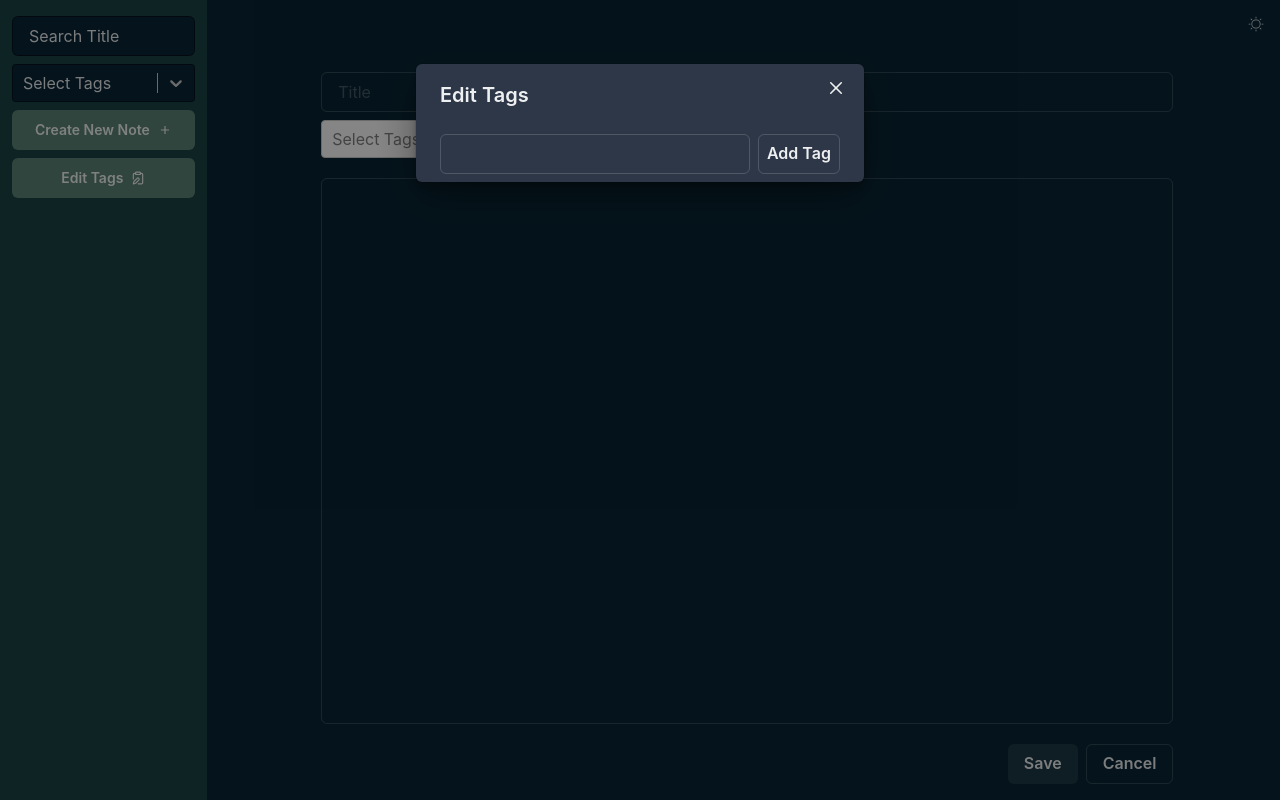
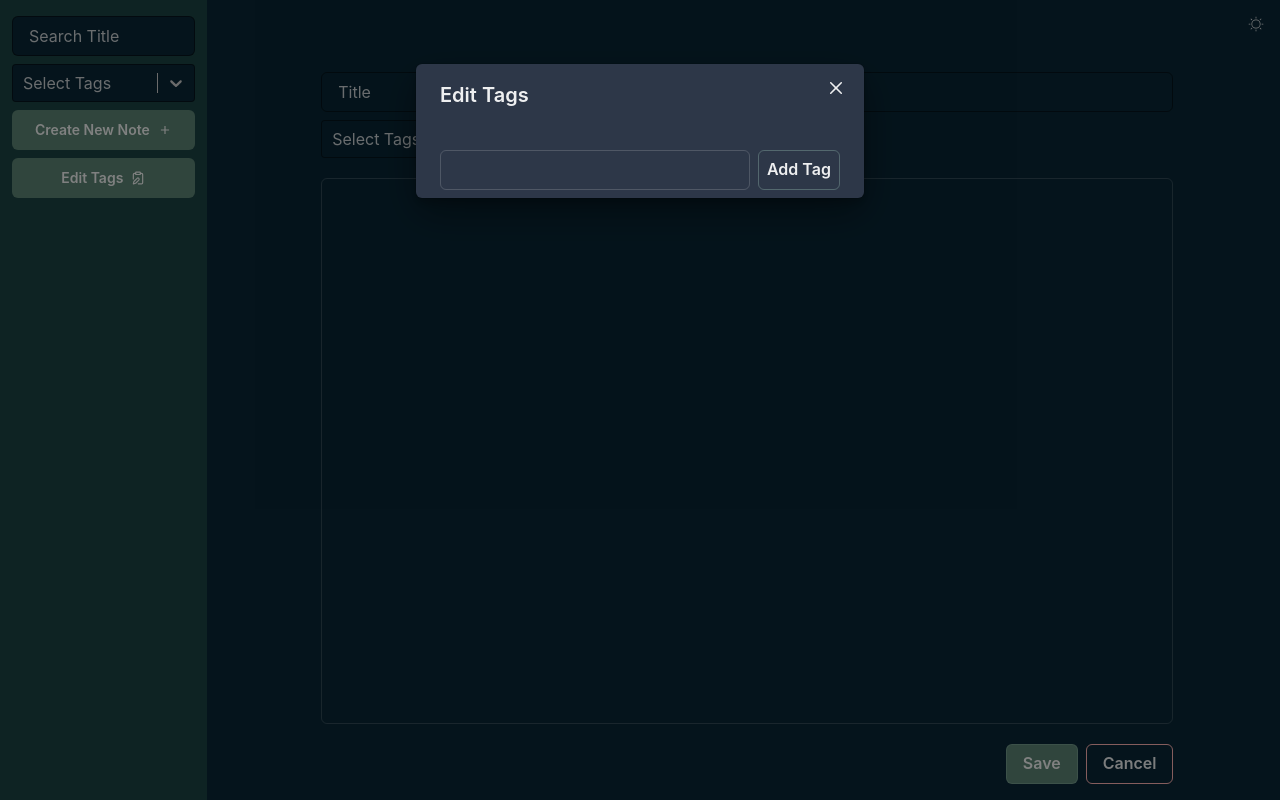
Before and after one commit to IdrisGit/MarkUp, a React (Vite) app: page /new in a window 1280 px wide. Both pictures are taken after a click on the button "Edit Tags". Built offline with nearby package versions, Linux system fonts and the light colour scheme.

Commit message:
style: updated button colors

```diff
--- a/src/components/NoteForm.tsx
+++ b/src/components/NoteForm.tsx
@@ -3,7 +3,15 @@ import CreatableReactSelect from 'react-select/creatable';
 import { v4 as uuidv4 } from 'uuid';
 import { NoteData, Tag } from '../types';
 import { Link, useNavigate } from 'react-router-dom';
-import { Flex, Box, FormControl, Input, Textarea, Button } from '@chakra-ui/react';
+import {
+  Flex,
+  Box,
+  FormControl,
+  Input,
+  Textarea,
+  Button,
+  useColorModeValue,
+} from '@chakra-ui/react';
 
 interface NoteFormProps {
   onSubmit: (data: NoteData) => string;
@@ -27,6 +35,13 @@ const NoteForm: React.FC<NoteFormProps> = ({
   const [seletectedTags, setSelectedTags] = useState<Tag[]>(tags);
 
   const navigate = useNavigate();
+  const saveButtonBorderColor = useColorModeValue('#484B6A55', '#9EC8B955');
+  const saveButtonHoverBorderColor = useColorModeValue('#484B6A', '#9EC8B9');
+  const saveButtonBackgroundColor = useColorModeValue('#D2D3DB', '#5C8374');
+  const saveButtonHoverBackgroundColor = useColorModeValue('#9394A5', '#5CAF74');
+  const inputBackgroundColor = useColorModeValue('#FAFAFA', '#092635');
+  const inputBorderColor = useColorModeValue('#CBD5E0', '#0000007A');
+  const inputColor = useColorModeValue('#1A202C', '#FFFFFFEB');
 
   const handleSubmit = (e: FormEvent) => {
     e.preventDefault();
@@ -65,13 +80,41 @@ const NoteForm: React.FC<NoteFormProps> = ({
                 type='text'
                 defaultValue={title}
                 placeholder='Title'
+                color={inputColor}
+                borderColor={inputBorderColor}
+                _placeholder={{
+                  color: inputColor,
+                  opacity: 0.85,
+                }}
                 required
               />
             </FormControl>
           </Box>
-          <Box width='25%'>
+          <Box width='50%'>
             <CreatableReactSelect
               placeholder='Select Tags'
+              styles={{
+                control: (baseStyles) => ({
+                  ...baseStyles,
+                  color: inputColor,
+                  backgroundColor: inputBackgroundColor,
+                  borderColor: inputBorderColor,
+                }),
+                placeholder: (baseStyles) => ({
+                  ...baseStyles,
+                  color: inputColor,
+                  opacity: 0.85,
+                }),
+                menuList: (baseStyles) => ({
+                  ...baseStyles,
+                  backgroundColor: inputBackgroundColor,
+                }),
+                option: (baseStyles, state) => ({
+                  ...baseStyles,
+                  color: inputColor,
+                  backgroundColor: state.isFocused ? saveButtonHoverBackgroundColor : undefined,
+                }),
+              }}
               onCreateOption={(label) => {
                 const newTag = { id: uuidv4(), label: label };
                 onAddTag(newTag);
@@ -109,11 +152,25 @@ const NoteForm: React.FC<NoteFormProps> = ({
           gap={2}
           justifyContent='flex-end'
         >
-          <Button type='submit'>Save</Button>
+          <Button
+            type='submit'
+            backgroundColor={saveButtonBackgroundColor}
+            border={`1px solid ${saveButtonBorderColor}`}
+            _hover={{
+              backgroundColor: saveButtonHoverBackgroundColor,
+              borderColor: saveButtonHoverBorderColor,
+            }}
+          >
+            Save
+          </Button>
           <Link to={'..'}>
             <Button
               type='button'
               variant='outline'
+              borderColor='red.200'
+              _hover={{
+                borderColor: 'red.500',
+              }}
             >
               Cancel
             </Button>
--- a/src/pages/NotesList.tsx
+++ b/src/pages/NotesList.tsx
@@ -101,6 +101,8 @@ const EditTagsModal: React.FC<EditTagsModalProps> = ({
   onDelete,
 }) => {
   const newTagRef = useRef<HTMLInputElement>(null);
+  const addBorderColor = useColorModeValue('#484B6A55', '#9EC8B955');
+  const addHoverBorderColor = useColorModeValue('#484B6A', '#9EC8B9');
 
   const handleAddTag = () => {
     if (newTagRef.current?.value.trim().length) {
@@ -150,7 +152,10 @@ const EditTagsModal: React.FC<EditTagsModalProps> = ({
             </List>
           </form>
           <form>
-            <Flex gap='2'>
+            <Flex
+              gap='2'
+              mt={4}
+            >
               <Input
                 ref={newTagRef}
                 type='text'
@@ -160,6 +165,10 @@ const EditTagsModal: React.FC<EditTagsModalProps> = ({
               <Button
                 variant='outline'
                 onClick={handleAddTag}
+                borderColor={addBorderColor}
+                _hover={{
+                  borderColor: addHoverBorderColor,
+                }}
               >
                 Add Tag
               </Button>
@@ -220,6 +229,7 @@ const NotesList: React.FC<NotesListProp> = ({ notes, availableTags }) => {
                   borderColor={inputBorderColor}
                   _placeholder={{
                     color: inputColor,
+                    opacity: 0.85,
                   }}
                   onChange={(e) => setTitle(e.target.value)}
                 />
@@ -239,6 +249,7 @@ const NotesList: React.FC<NotesListProp> = ({ notes, availableTags }) => {
                     placeholder: (baseStyles) => ({
                       ...baseStyles,
                       color: inputColor,
+                      opacity: 0.85,
                     }),
                     menuList: (baseStyles) => ({
                       ...baseStyles,
```
